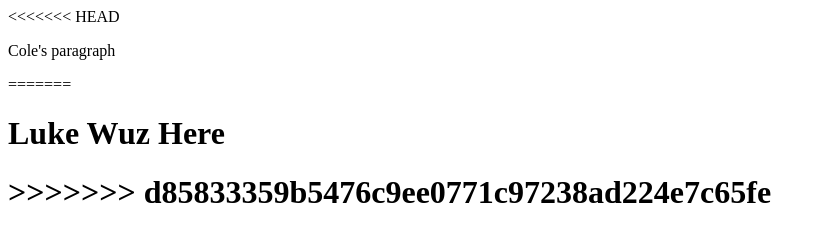
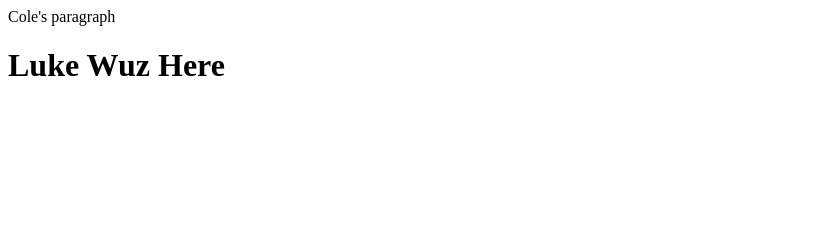
Before and after one commit to dhuangg/googleproject, a plain HTML site: page index.html in a window 1280 px wide. Shown: the whole page, without its empty margins (0-826 px from the left). Drawn offline with Linux system fonts and the light colour scheme.

Commit message:
ACTUALLY resolved merge conflict blame daniel LOL

```diff
--- a/index.html
+++ b/index.html
@@ -3,11 +3,11 @@
 		<link href="style.css" rel='stylesheet'/>
 	</head>
 	<body>
-<<<<<<< HEAD
+
 
 		<p>Cole's paragraph</p>
-=======
-<h1> Luke Wuz Here <h1>
->>>>>>> d85833359b5476c9ee0771c97238ad224e7c65fe
+
+		<h1> Luke Wuz Here <h1>
+
 	</body>
 </html>
```
